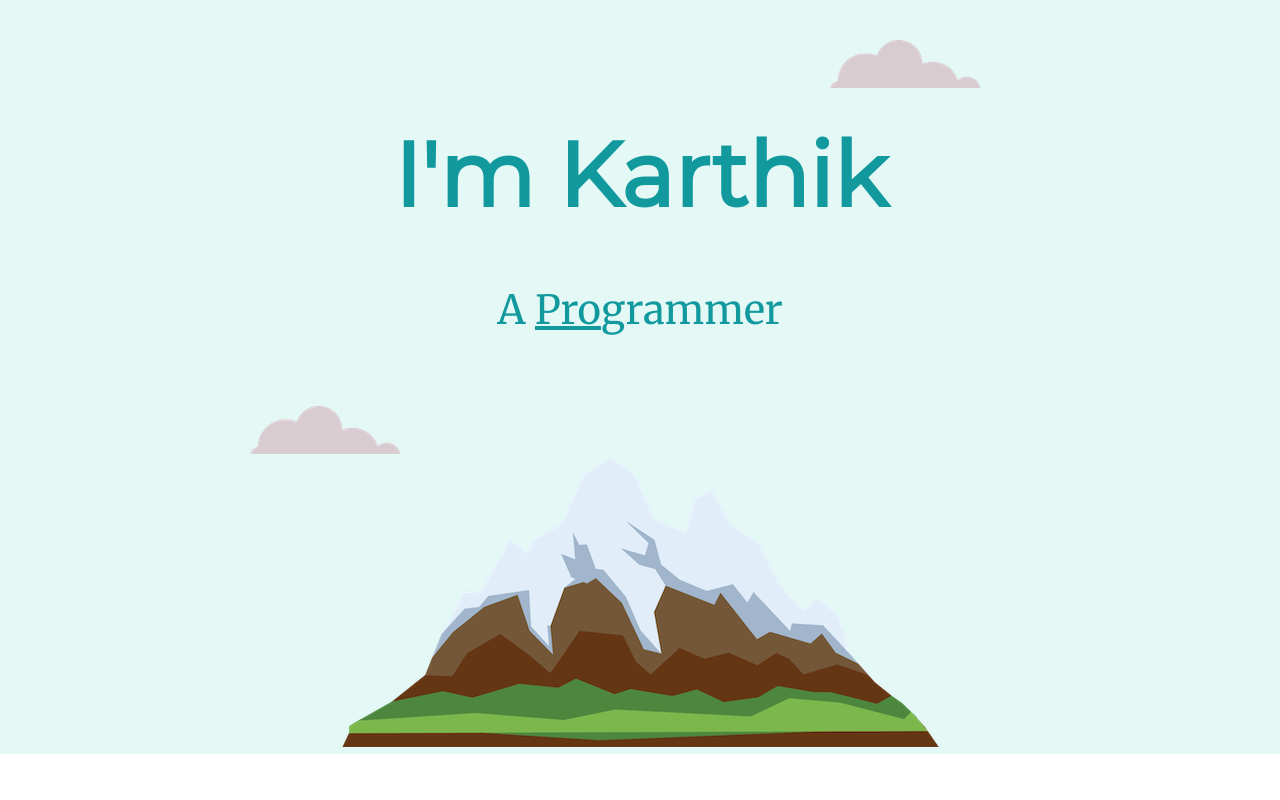
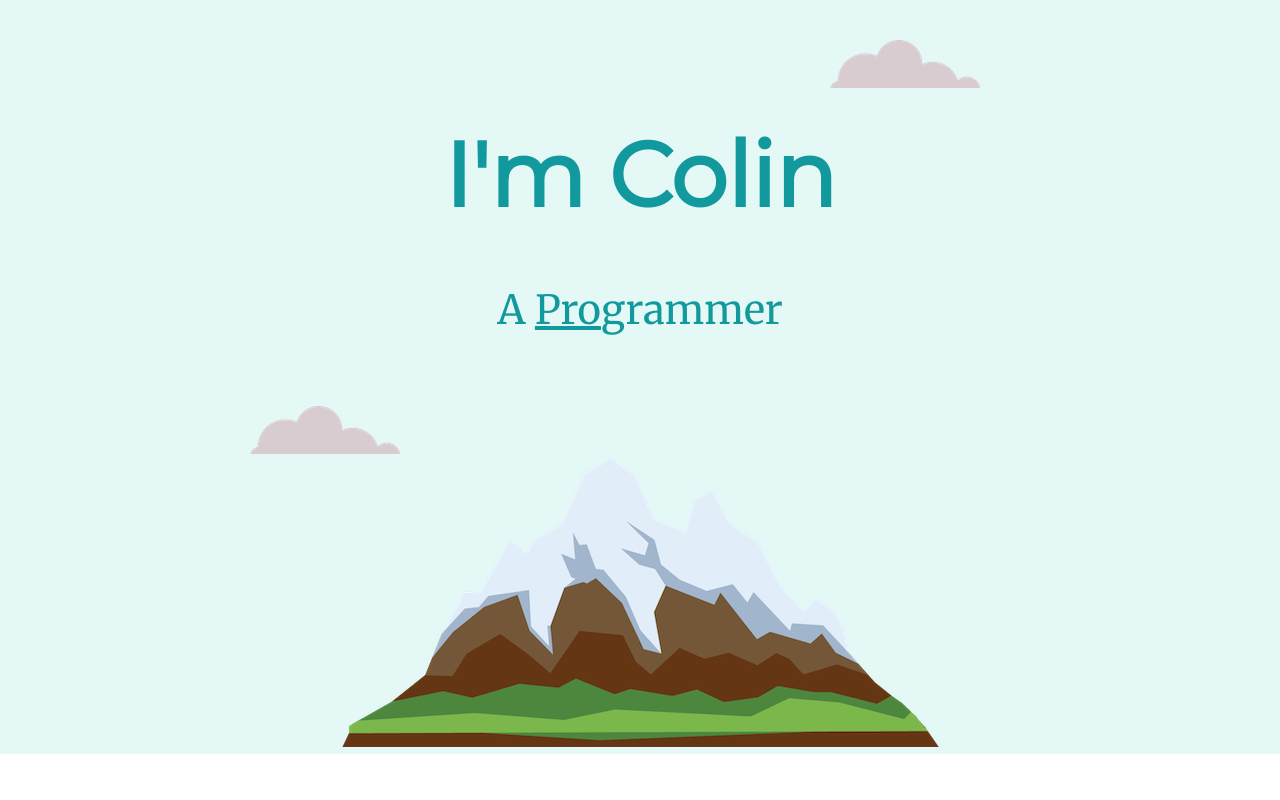
Before and after one commit to FutureNirvana/CV, a plain HTML site: page index.html in a window 1280 px wide. Shown: the top 800 px of the page. Drawn offline with Linux system fonts and the light colour scheme.

Commit message:
updated name

```diff
--- a/index.html
+++ b/index.html
@@ -10,7 +10,7 @@
 <body>
     <div class="top-container">
         <img class ="top-cloud" src="Images/cloud.png" alt="cloud-image">
-        <h1>I'm Karthik</h1>
+        <h1>I'm Colin</h1>
         <p id="cool" class="programmer" >A <span class="pro">Pro</span>grammer</p>
         <img class ="bottom-cloud" src="Images/cloud.png" alt="cloud-image">
         <img src="Images/mountain.png" alt="mountain-image">
```
